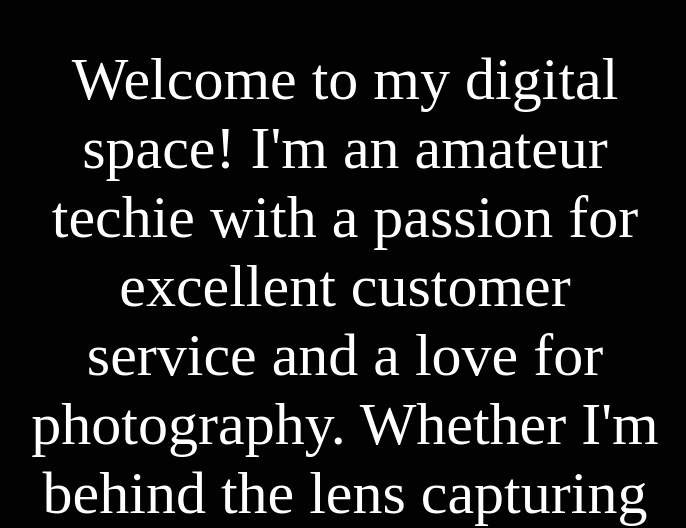
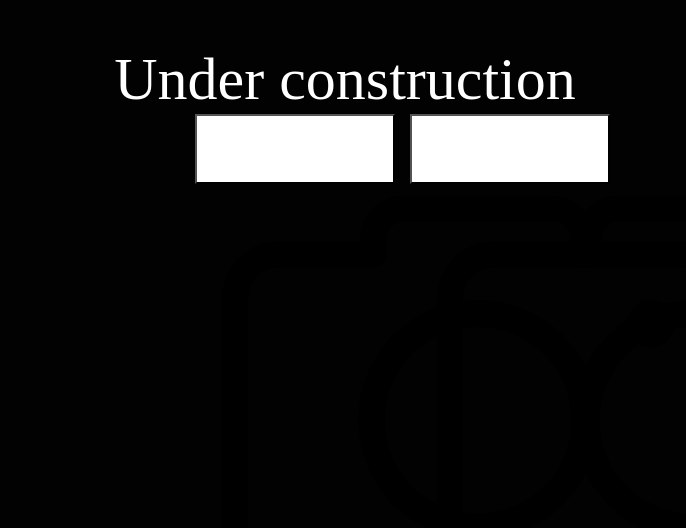
Before and after one commit to kanyaywaste/Portfolio, a plain HTML site: page index.html in a window 1280 px wide. Shown: the part 276-804 px from the top of the page, without its empty margins (295-981 px from the left). Drawn offline with Linux system fonts and the light colour scheme.

Commit message:
Update index.html
edit - under construction

```diff
--- a/index.html
+++ b/index.html
@@ -12,12 +12,7 @@
       <h1>Salman Shaik</h1>
       <div id="self">
         <p1>
-          Welcome to my digital space! I'm an amateur techie with a passion for
-          excellent customer service and a love for photography. Whether I'm
-          behind the lens capturing moments or strategizing in a chess game, I
-          find inspiration in the fusion of technology, creativity, and diverse
-          interests. Explore my world where tech meets artistry and customer
-          service becomes an art form.</p1
+Under construction</p1
         >
       </div>
       <button class="img-b1"><img src="email.svg" /></button>
```
